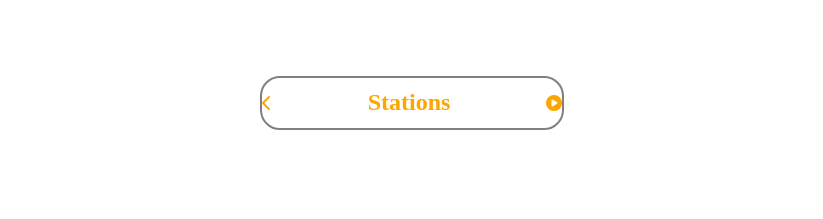
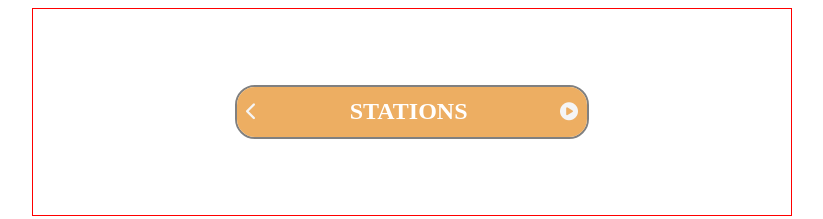
Before and after one commit to MKCodeTS/Le-Wagon-practice-, a plain HTML site: page Le-Wagon-Career-Week-Challenge/frontend-challenge/index.html in a window 1280 px wide. Shown: the whole page, without its empty margins (228-1051 px from the left). Drawn offline with Linux system fonts and the light colour scheme.

Commit message:
changes to the structure of the html and css for the header

```diff
--- a/Le-Wagon-Career-Week-Challenge/frontend-challenge/index.html
+++ b/Le-Wagon-Career-Week-Challenge/frontend-challenge/index.html
@@ -21,7 +21,7 @@
       <div class="radio-component">
         <div class="radio-header">
           <i class="fas fa-chevron-left"></i>
-          <h2>Stations</h2>
+          <h2>STATIONS</h2>
           <i class="fas fa-play-circle"></i>
         </div>
 
--- a/Le-Wagon-Career-Week-Challenge/frontend-challenge/style.css
+++ b/Le-Wagon-Career-Week-Challenge/frontend-challenge/style.css
@@ -1,12 +1,13 @@
 .radio-wrapper{
   width: 60%;
   margin: 0 auto;
+  border: 1px solid red;
 }
 
 .radio-component{
   border: 2px solid grey;
   border-radius: 20px;
-  width: 300px;
+  width: 350px;
   margin: 20% 40px;
   margin: 10% auto;
   overflow: hidden;
@@ -18,5 +19,12 @@
   justify-content: space-between;
   align-items: center;
   height: 50px;
-  color: orange;
+  color: white;
+  padding: 0px 9px;
+  background-color: #edae62;
 }
+
+i{
+  font-size: large;
+  color: whitesmoke;
+}
```
